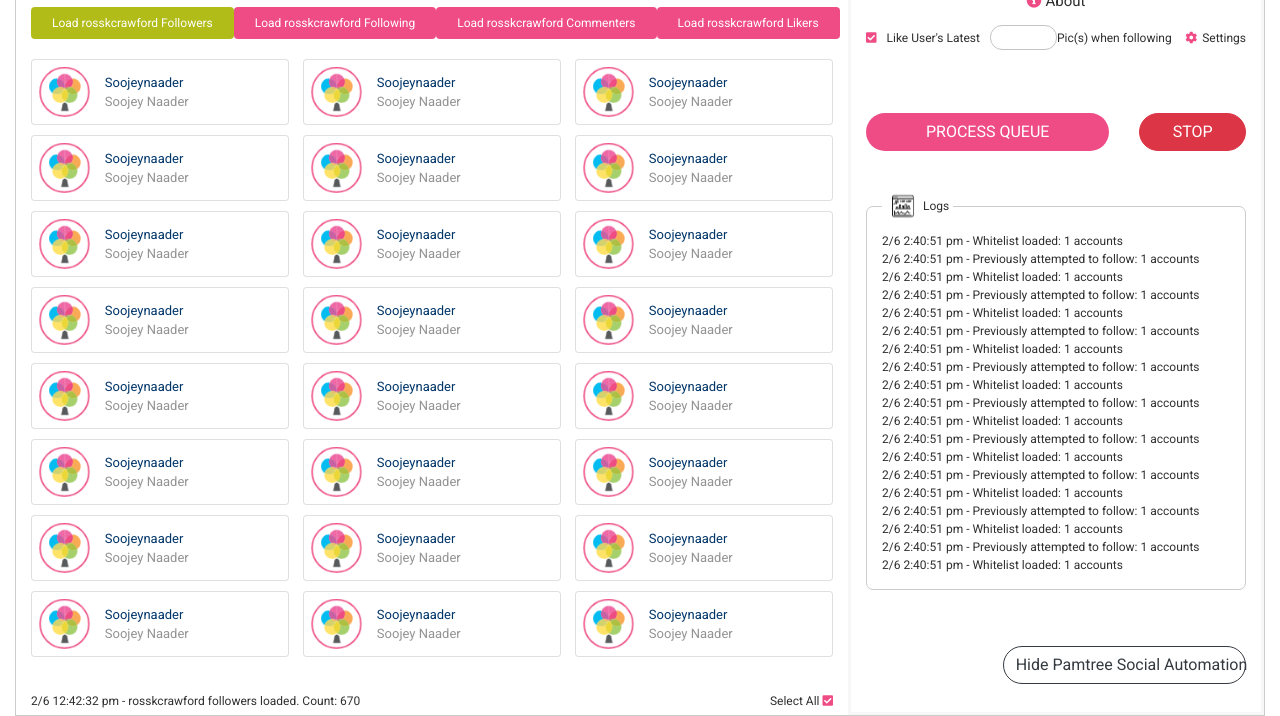
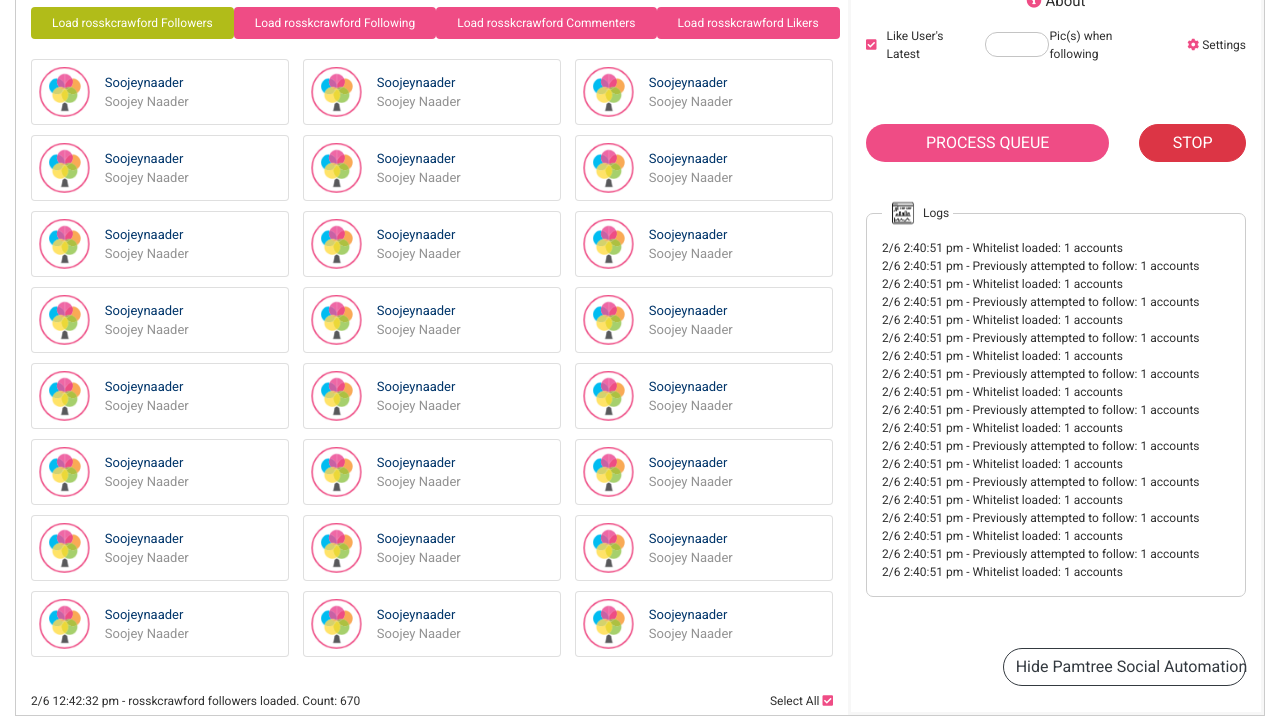
Before and after one commit to siphosenkosindhlovu/pamtree-social-automation, a plain HTML site: page index.html in a window 1280 px wide. Shown: the part 116-832 px from the top of the page. Drawn offline with Linux system fonts and the light colour scheme.

Commit message:
Fixed settings

```diff
--- a/index.html
+++ b/index.html
@@ -364,7 +364,7 @@
           </nav>
           <div class="container-fluid aside__content">
             <div class="row">
-              <div class="col-11 limitTo">
+              <div class="col-9 pr-0 limitTo">
                 <span class="float-labels">
                   <label class="checkbox">
                     <input type="checkbox" checked>
@@ -380,8 +380,8 @@
                   Pic(s) when following
                 </span>
               </div>
-              <div class="col-1 settings d-flex align-items-center justify-content-end">
-                <i class="fa fa-cog"></i> Settings
+              <div class="col-3 settings d-flex align-items-center justify-content-end">
+                <a href="#"><i class="fa fa-cog"></i> Settings</a>
               </div>
             </div>
             <div class="row">
--- a/styles/main.scss
+++ b/styles/main.scss
@@ -216,8 +216,10 @@ body {
 
       .settings {
         i {
-          margin-right: 5px;
           color: $accent-color;
+        }
+        a{
+          color: $text-primary;
         }
       }
 
```
Also changed, not shown: css/main.css, 1 other file.
